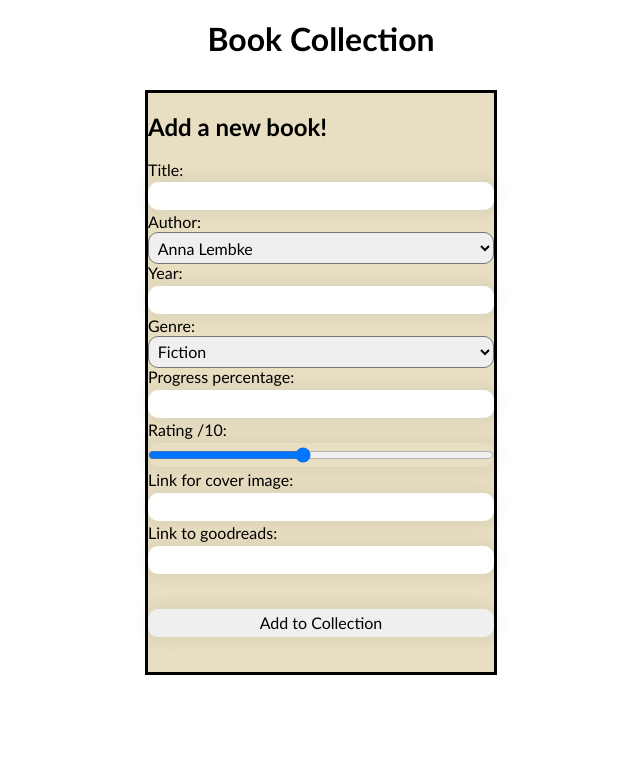
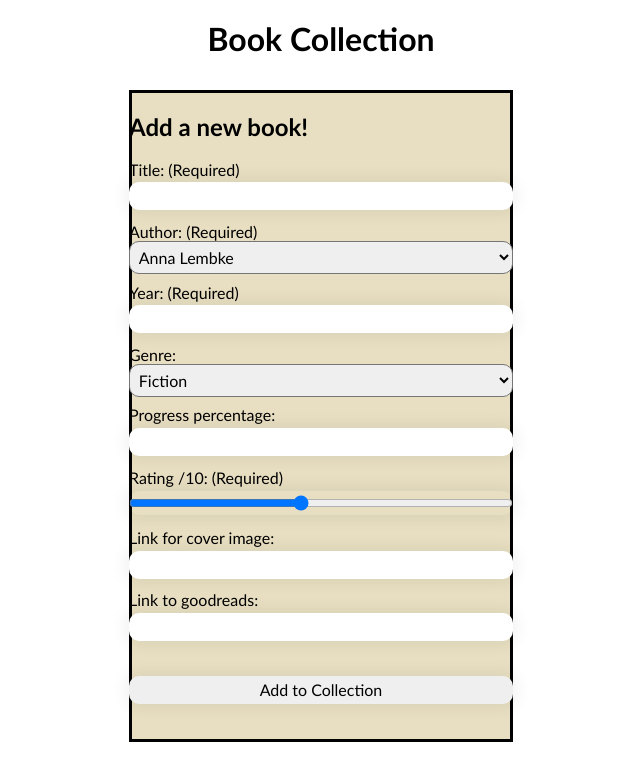
Before and after one commit to Mullivan1/p2-collector-app, a PHP site: page / in a window 1280 px wide. Shown: the top 781 px of the page, without its empty margins (319-959 px from the left). Run offline with PHP 8.4, Linux system fonts and the light colour scheme; data comes from the database, SQL or seed files in the repository; some libraries are stand-ins or nearby versions.

Commit message:
Story 2 peer review

```diff
--- a/Book.php
+++ b/Book.php
@@ -98,7 +98,7 @@ class Book
         $this->progressPercent = $progressPercent;
     }
 
-    public function getRating(): ?float
+    public function getRating(): ?int
     {
         return $this->rating;
     }
--- a/css/styles.css
+++ b/css/styles.css
@@ -22,16 +22,17 @@ h1 {
 }
 
 .book {
-    width: 22rem;
+    width: 24rem;
     background-color: #e8dfc2;
     border: 0.2rem solid #000000;
     display: grid;
     grid-template-rows: 1fr repeat(3, auto);
+    grid-template-columns: 24rem;
 }
 
 .book-image {
     height: 25rem;
-    width: auto;
+    width: minmax(auto, 25rem);
     margin: 1rem auto;
 }
 
@@ -71,8 +72,8 @@ a {
     display: block;
     margin-block-start: 1em;
     margin-block-end: 1em;
-    margin-inline-start: 0px;
-    margin-inline-end: 0px;
+    margin-inline-start: 0;
+    margin-inline-end: 0;
     color: #000000;
 }
 
@@ -90,6 +91,12 @@ input {
     width: 100%;
 }
 
+label {
+    width: 22rem;
+    margin-top: 0.6rem;
+    display:block;
+}
+
 select {
     width: 100%;
     padding: 0.3rem;
--- a/index.php
+++ b/index.php
@@ -15,6 +15,7 @@ if (isset($_POST['title'])) {  //more specific conditions, ISSET
         $_POST['coverlink'],
         $_POST['gr-link']
     );
+    print_r($_POST);
     $bookDAO->add($new);
 }
 
@@ -63,10 +64,10 @@ $books = $bookDAO->fetchAll();
     <div class="book" id="addition">
         <form action="index.php" method="post">
             <h2>Add a new book!</h2>
-            <label for="title">Title: </label>
-            <input type="text" id="title" name="title"><br>
-            <label for="author">Author: </label>
-            <select name="author" id="author">
+            <label for="title">Title: (Required)</label>
+            <input type="text" id="title" name="title" required><br>
+            <label for="author">Author: (Required)</label>
+            <select name="author" id="author" required>
             <?php
             $authors = $bookDAO->listOfAuthorsAndId();
             foreach ($authors as $author) {
@@ -75,11 +76,11 @@ $books = $bookDAO->fetchAll();
             ?>
             </select>
             <br>
-            <label for="year">Year: </label>
-            <input type="text" id="year" name="year"><br>
+            <label for="year">Year: (Required)</label>
+            <input type="number" id="year" name="year" required><br>
 
             <label for="genre">Genre: </label>
-            <select name="genre" id="genre">
+            <select name="genre" id="genre" required>
                 <?php
                 $genres = $bookDAO->listOfGenresAndId();
                 foreach ($genres as $genre) {
@@ -90,9 +91,8 @@ $books = $bookDAO->fetchAll();
             <br>
             <label for="progressperc">Progress percentage: </label>
             <input type="text" id="progressperc" name="progressperc"><br>
-            <label for="rating10">Rating /10: </label>
-
-            <input type="range" min="1" max="10" value="5" class="slider" id="range">
+            <label for="rating10">Rating /10: (Required)</label>
+            <input type="range" min="1" max="10" value="5" class="slider" id="range" name="rating10" required>
 
             <br>
             <label for="coverlink">Link for cover image: </label>
```
